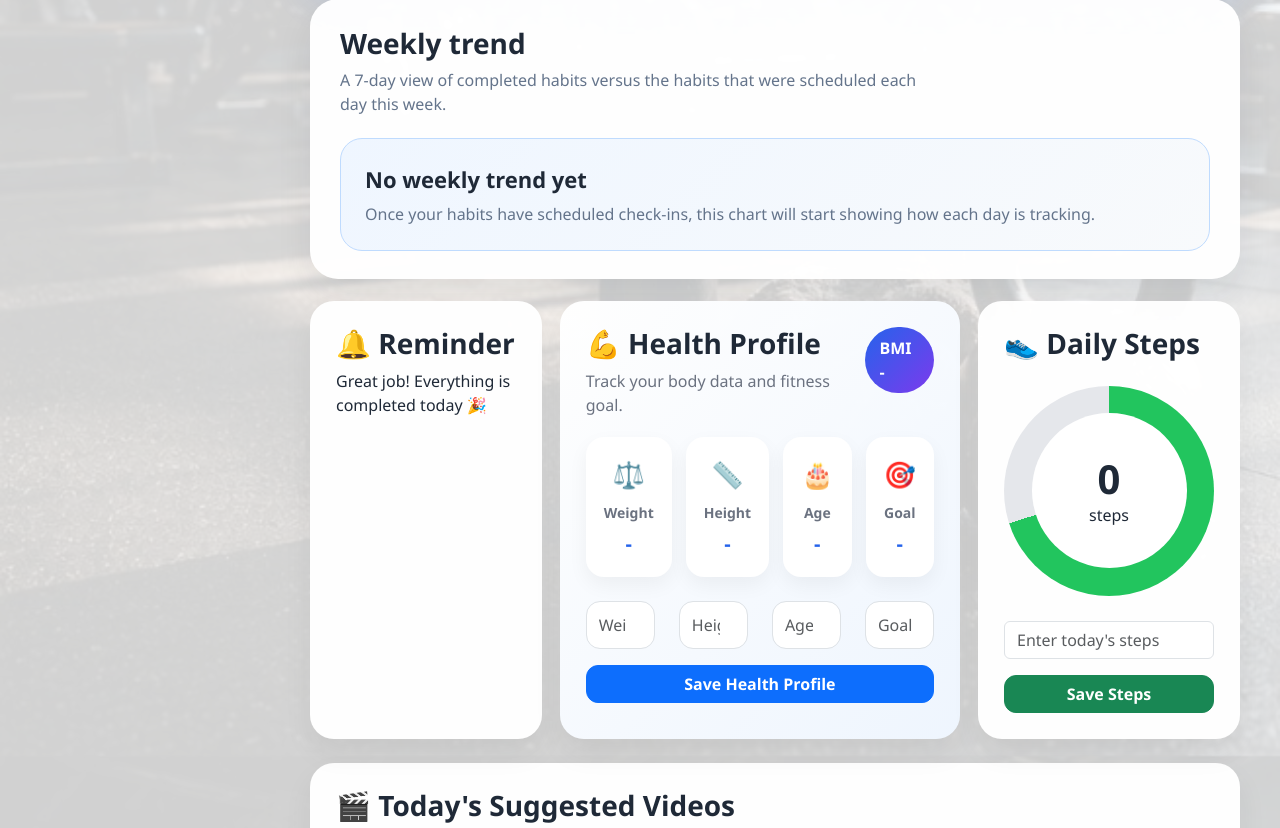
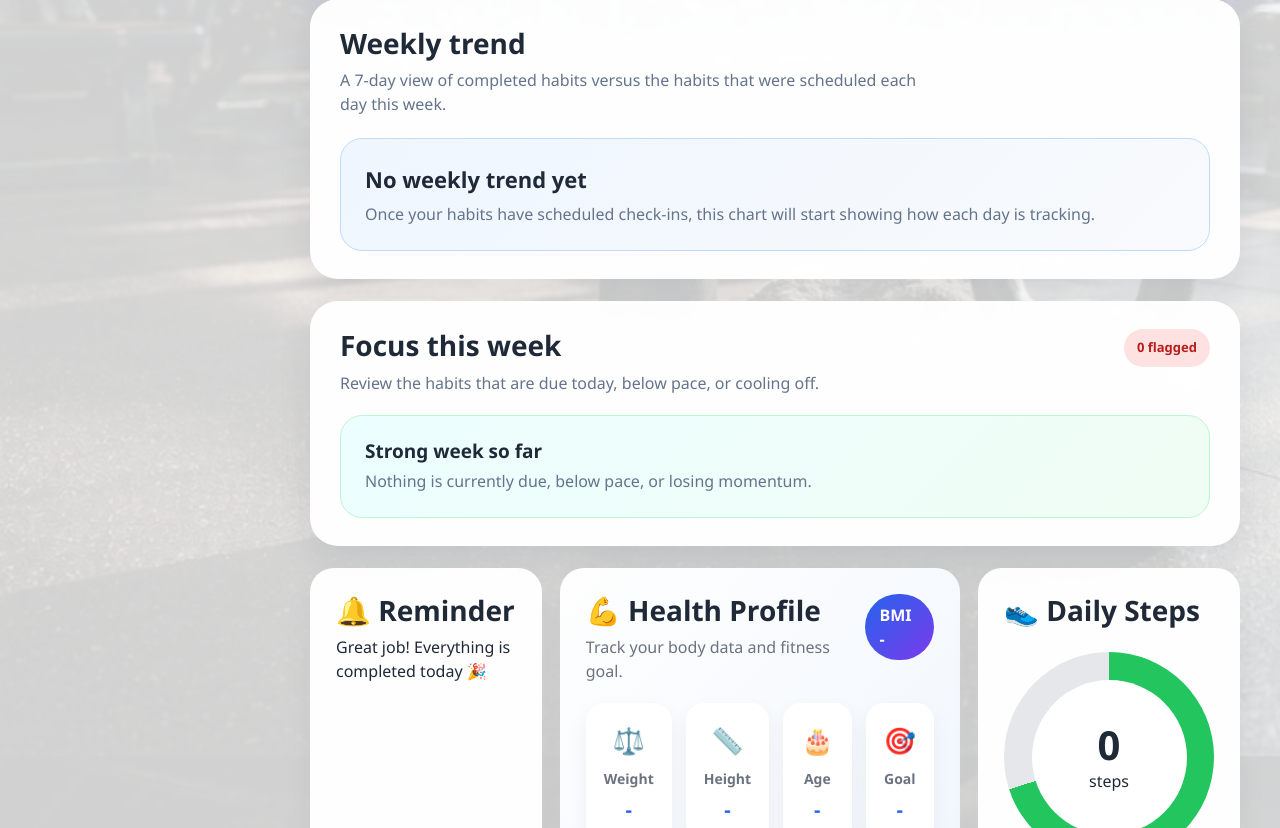
Before and after one commit to wenghengan-source/Agile-Web-Development-Project, a Flask app: page /dashboard in a window 1280 px wide. Shown: the part 864-1692 px from the top of the page. Run offline with Flask 3, Linux system fonts and the light colour scheme; the visitor is signed in with stand-in values (Sample User, id 1); data that the repository does not hold is empty; some libraries are stand-ins or nearby versions.

Commit message:
Add focus this week panel with actionable habit flags

```diff
--- a/Habit-tracker/app.py
+++ b/Habit-tracker/app.py
@@ -318,6 +318,65 @@ def summarize_dashboard_risk(habit_summaries):
         "summary": summary,
         "detail": ", ".join(detail_parts)
     }
+
+
+def build_dashboard_focus_items(habit_summaries):
+    """Select the most actionable habits to surface in the dashboard focus panel."""
+    risk_priority = {
+        "due_today": 0,
+        "below_pace": 1,
+        "cooling_off": 2
+    }
+    reason_labels = {
+        "due_today": "Due today",
+        "below_pace": "Below pace",
+        "cooling_off": "Cooling off"
+    }
+
+    focus_candidates = []
+    for habit in habit_summaries:
+        risk_code = habit["risk_code"]
+        if risk_code not in risk_priority:
+            continue
+
+        detail = ""
+        if risk_code == "due_today":
+            detail = (
+                f"{habit['completed_days']}/{habit['scheduled_days']} completed "
+                f"this week in {habit['category']}."
+            )
+        elif risk_code == "below_pace":
+            detail = (
+                f"{habit['weekly_rate']}% this week "
+                f"({habit['completed_days']}/{habit['scheduled_days']}) in "
+                f"{habit['category']}."
+            )
+        else:
+            detail = (
+                f"Best streak {habit['best_streak']} days, current streak "
+                f"{habit['current_streak']} in {habit['category']}."
+            )
+
+        focus_candidates.append({
+            "id": habit["id"],
+            "name": habit["name"],
+            "reason": reason_labels[risk_code],
+            "detail": detail,
+            "risk_code": risk_code,
+            "priority": risk_priority[risk_code],
+            "weekly_rate": habit["weekly_rate"],
+            "current_streak": habit["current_streak"]
+        })
+
+    return sorted(
+        focus_candidates,
+        key=lambda habit: (
+            habit["priority"],
+            habit["weekly_rate"],
+            habit["current_streak"],
+            habit["name"].lower()
+        )
+    )[:3]
 
 
 def classify_dashboard_habit_risk(
@@ -628,6 +687,7 @@ def build_progress_snapshot(user_id, reference_date=None):
         "has_scheduled_data": active_days > 0,
         "best_day": best_day,
         "at_risk": summarize_dashboard_risk(habit_summaries),
+        "focus_items": build_dashboard_focus_items(habit_summaries),
         "top_habit": select_top_dashboard_habit(habit_summaries),
         "habit_summaries": habit_summaries,
         "category_summaries": category_summaries
--- a/Habit-tracker/static/style.css
+++ b/Habit-tracker/static/style.css
@@ -566,6 +566,87 @@ h1, h2, h3, h4, h5 {
     color: #64748b;
 }
 
+.focus-panel-card {
+    background: rgba(255,255,255,0.97);
+    border-radius: 28px;
+    padding: 28px 30px;
+    margin-bottom: 22px;
+    box-shadow: 0 18px 36px rgba(15,23,42,0.08);
+}
+
+.focus-panel-header {
+    display: flex;
+    justify-content: space-between;
+    align-items: flex-start;
+    gap: 18px;
+    margin-bottom: 20px;
+}
+
+.focus-panel-header h3 {
+    margin-bottom: 8px;
+}
+
+.focus-panel-header p {
+    color: #64748b;
+    max-width: 560px;
+}
+
+.focus-panel-count {
+    background: #fee2e2;
+    color: #b91c1c;
+    border-radius: 999px;
+    padding: 9px 13px;
+    font-size: 13px;
+    font-weight: 700;
+    white-space: nowrap;
+}
+
+.focus-panel-list {
+    display: flex;
+    flex-direction: column;
+    gap: 14px;
+}
+
+.focus-panel-item {
+    display: flex;
+    justify-content: space-between;
+    align-items: center;
+    gap: 18px;
+    padding: 18px 20px;
+    border-radius: 22px;
+    background: #f8fafc;
+    border: 1px solid #e2e8f0;
+}
+
+.focus-panel-reason {
+    display: inline-block;
+    margin-bottom: 10px;
+    background: #dbeafe;
+    color: #1d4ed8;
+    border-radius: 999px;
+    padding: 6px 10px;
+    font-size: 12px;
+    font-weight: 700;
+}
+
+.focus-panel-item h4,
+.focus-panel-empty h4 {
+    margin: 0 0 6px;
+    font-size: 19px;
+}
+
+.focus-panel-item p,
+.focus-panel-empty p {
+    color: #64748b;
+}
+
+.focus-panel-empty {
+    border-radius: 22px;
+    background: linear-gradient(135deg, #ecfeff, #f0fdf4);
+    border: 1px solid #bbf7d0;
+    padding: 24px;
+}
+
 /* Cards */
 
 .dash-card {
@@ -971,6 +1052,12 @@ h1, h2, h3, h4, h5 {
         align-items: flex-start;
     }
 
+    .focus-panel-header,
+    .focus-panel-item {
+        flex-direction: column;
+        align-items: flex-start;
+    }
+
     .weekly-bars {
         gap: 10px;
     }
--- a/Habit-tracker/templates/dashboard.html
+++ b/Habit-tracker/templates/dashboard.html
@@ -172,6 +172,47 @@
                         Once your habits have scheduled check-ins, this chart will
                         start showing how each day is tracking.
                     </span>
+                </div>
+            {% endif %}
+        </section>
+
+        <section class="focus-panel-card">
+            <div class="focus-panel-header">
+                <div>
+                    <h3>Focus this week</h3>
+                    <p class="mb-0">
+                        Review the habits that are due today, below pace, or
+                        cooling off.
+                    </p>
+                </div>
+
+                <span class="focus-panel-count">
+                    {{ progress_snapshot.at_risk.count }} flagged
+                </span>
+            </div>
+
+            {% if progress_snapshot.focus_items %}
+                <div class="focus-panel-list">
+                    {% for habit in progress_snapshot.focus_items %}
+                        <article class="focus-panel-item">
+                            <div>
+                                <span class="focus-panel-reason">{{ habit.reason }}</span>
+                                <h4>{{ habit.name }}</h4>
+                                <p class="mb-0">{{ habit.detail }}</p>
+                            </div>
+
+                            <a href="/active_habits" class="btn btn-sm btn-outline-primary">
+                                Review
+                            </a>
+                        </article>
+                    {% endfor %}
+                </div>
+            {% else %}
+                <div class="focus-panel-empty">
+                    <h4>Strong week so far</h4>
+                    <p class="mb-0">
+                        Nothing is currently due, below pace, or losing momentum.
+                    </p>
                 </div>
             {% endif %}
         </section>
```
